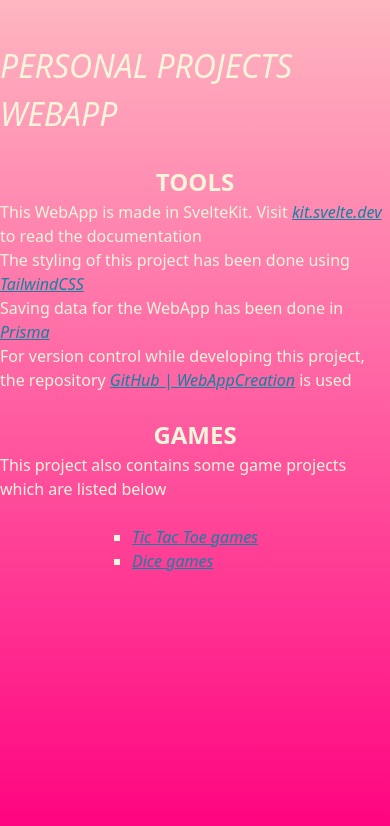
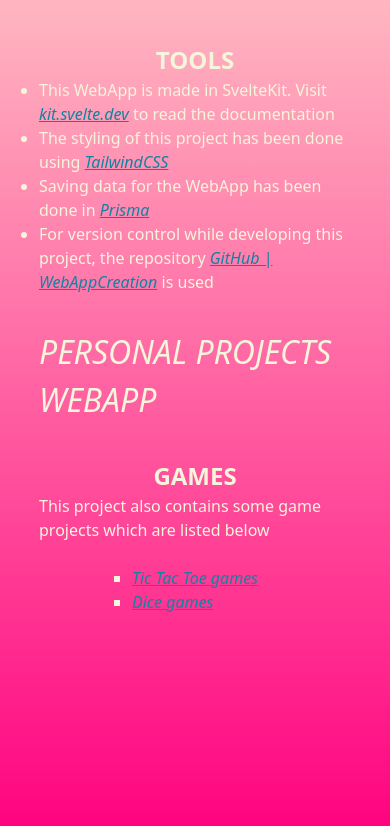
Before and after one commit to RawPanda19/Wine-Drinkers-WebApp, a SvelteKit app: page /personals in a window 390 px wide. Shown: the top 826 px of the page. Built offline with nearby package versions, Linux system fonts and the light colour scheme.

Commit message:
style(home): Changed the personals page to mobile first design

```diff
--- a/src/app.css
+++ b/src/app.css
@@ -8,7 +8,7 @@
         @apply flex-col;
         @apply justify-start;
         @apply items-center;
-        @apply gap-[3vh];
+        @apply gap-[4vh];
         @apply pt-[5vh];
     }
 
--- a/src/routes/+page.svelte
+++ b/src/routes/+page.svelte
@@ -3,6 +3,6 @@
 </div>
 
 <div class="sm:max-w-[30vw] sm:max-h-[30vh]
-        max-w-[50vw] ">
+        max-w-[50vw]">
     <img src="/Group%20Image.jpg" alt="">
 </div>
--- a/src/routes/personals/+page.svelte
+++ b/src/routes/personals/+page.svelte
@@ -1,10 +1,8 @@
-<div class="flex flex-row justify-center">
-    <h1>Personal Projects WebApp</h1>
-</div>
+<!--        TODO: Align the text in the middle, also after automatic wrapping-->
 
-<div id="tools" class="flex flex-col justify-start items-center">
+<div id="tools" class="flex flex-col justify-center items-center">
     <h3>Tools</h3>
-    <ul class="list-disc">
+    <ul class="list-disc max-w-[80vw] flex flex-col items-center">
         <li>This WebApp is made in SvelteKit. Visit <a href="https://kit.svelte.dev">kit.svelte.dev</a> to read the
             documentation
         </li>
@@ -16,7 +14,11 @@
     </ul>
 </div>
 
-<div id="games" class="flex flex-col justify-start items-center">
+<div class="w-[80vw] flex flex-col justify-center items-center">
+    <h1>Personal Projects WebApp</h1>
+</div>
+
+<div id="games" class="flex flex-col justify-start items-center max-w-[80vw]">
     <h3>Games</h3>
     <p>This project also contains some game projects which are listed below</p>
     <br>
```
